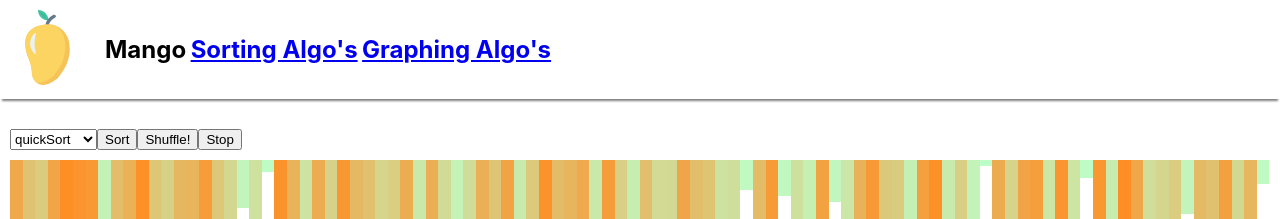
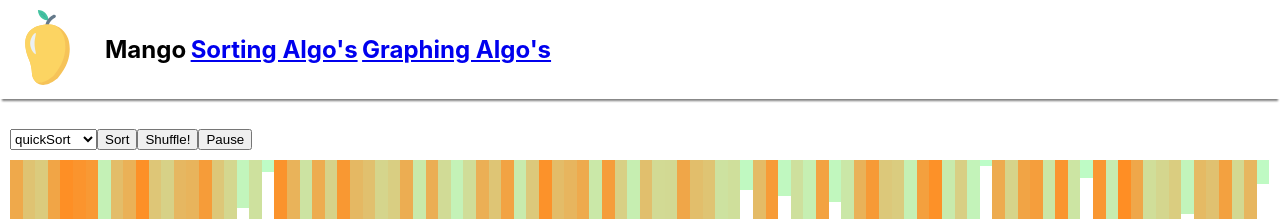
Before and after one commit to williamyoum/Mango-DSA-Visuals, a React (Create React App) app: page /sort in a window 1280 px wide. Shown: the top 219 px of the page. Built offline with nearby package versions, Linux system fonts and the light colour scheme.

Commit message:
Implement Pause Button

```diff
--- a/src/components/Shared/Controls.js
+++ b/src/components/Shared/Controls.js
@@ -22,7 +22,7 @@ class Controls extends React.Component {
 
                 <button onClick={() => this.props.handleSort(this.state.selectedSort)}>Sort</button>
                 <button onClick={this.props.handleShuffle}>Shuffle!</button>
-                <button onClick="abort = true">Stop</button>
+                <button onClick="abort = true">Pause</button>
             </div>
         );
     }
```
